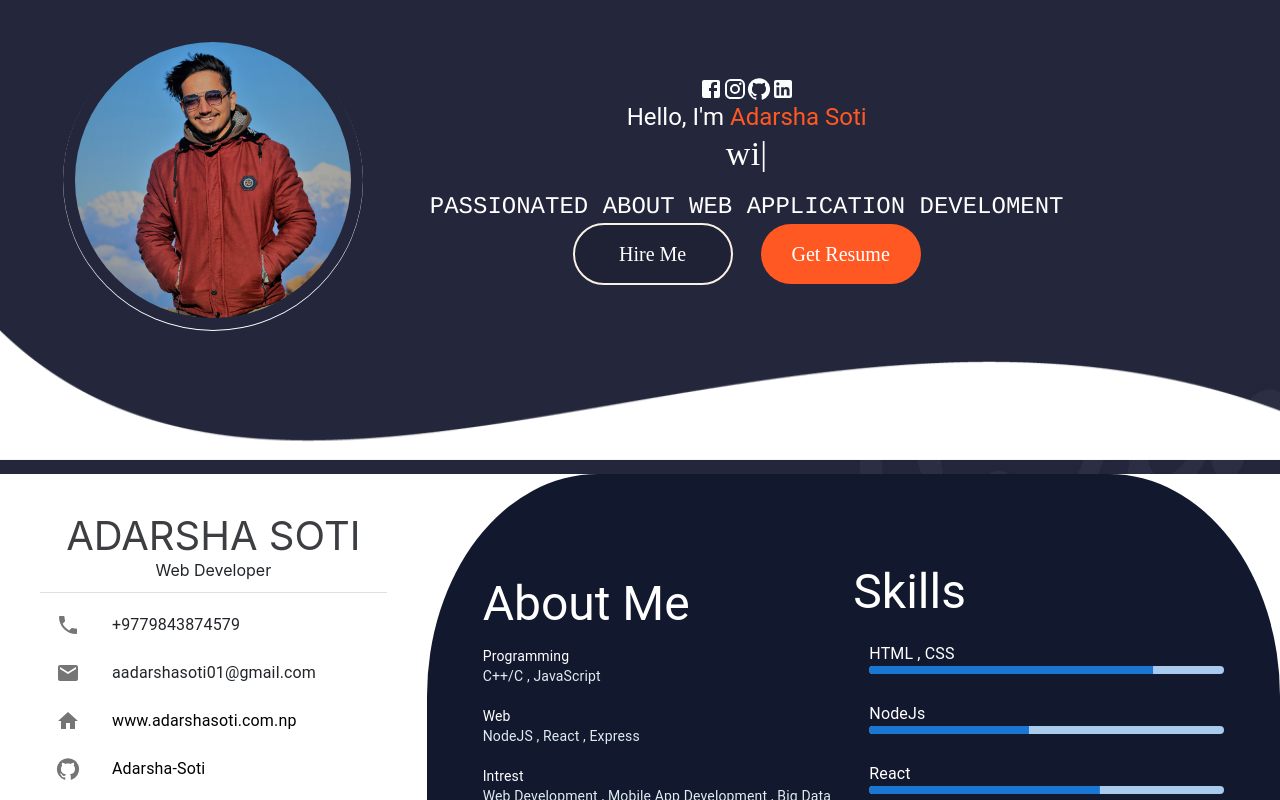
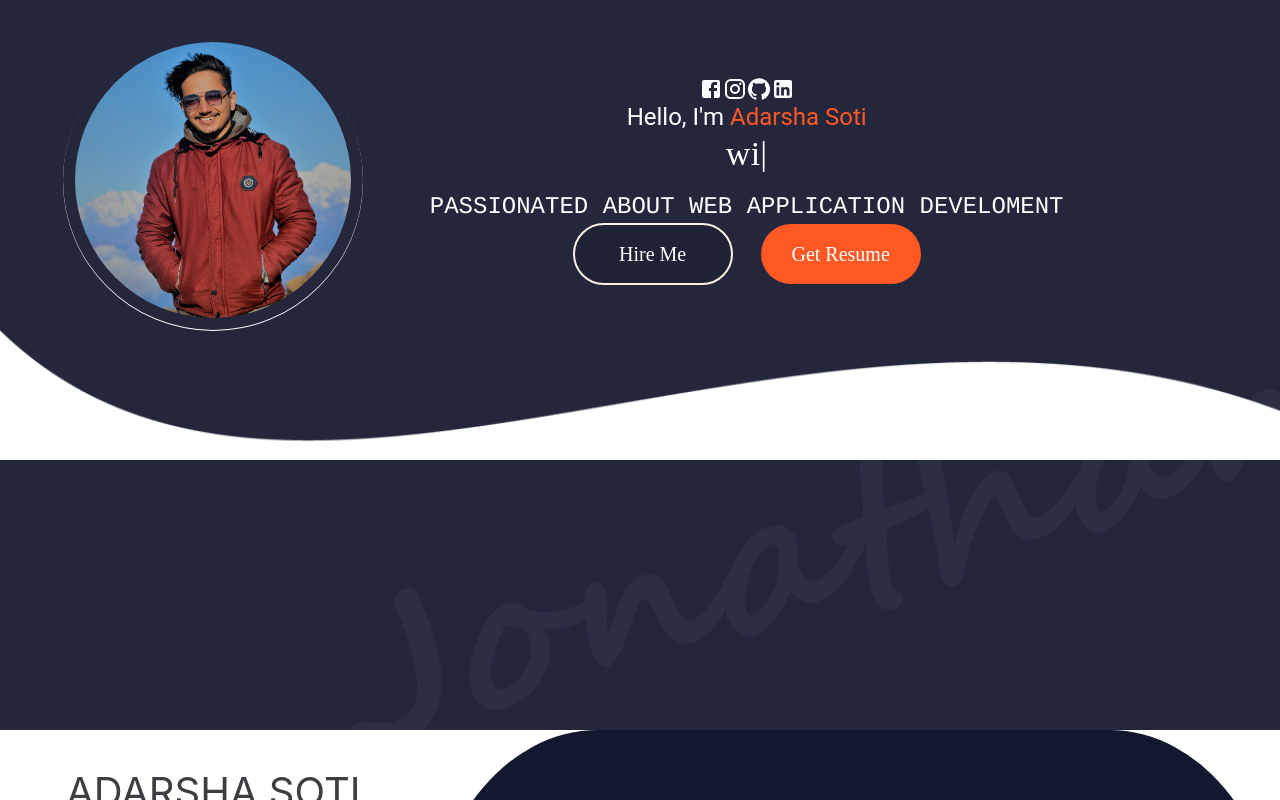
Before and after one commit to Adarsha-Soti/PortfolioWebsite, a React (Create React App) app: page / in a window 1280 px wide. Shown: the top 800 px of the page. Built offline with nearby package versions, Linux system fonts and the light colour scheme; a web font is replaced by a local one.

Commit message:
Update Footer.css

```diff
--- a/src/PrtfolioContainer/Home/Footer/Footer.css
+++ b/src/PrtfolioContainer/Home/Footer/Footer.css
@@ -7,7 +7,7 @@
 }
 .footer-parent{
     max-width: 1920px;
-    height: 18vh;
+    height: 50vh;
     width: 100%;
 }
 .footer-parent img {
```
